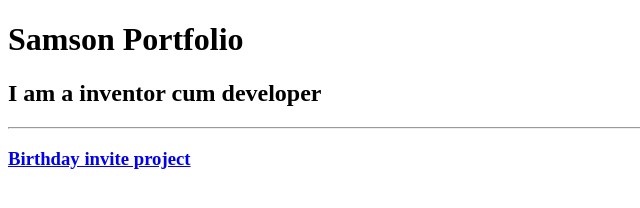
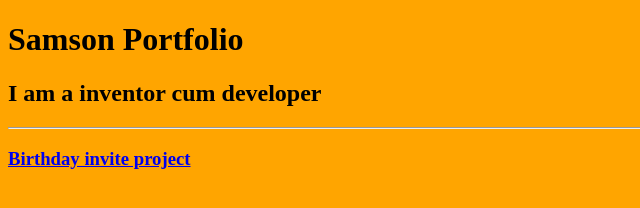
Before and after one commit to samsonjavadala/webdevelopment, a plain HTML site: page index.html in a window 1280 px wide. Shown: the whole page, without its empty margins (0-640 px from the left). Drawn offline with Linux system fonts and the light colour scheme.

Commit message:
Update index.html

```diff
--- a/index.html
+++ b/index.html
@@ -1,5 +1,5 @@
 <!DOCTYPE html>
-<html lang="en>">
+<html style="background: orange;">
 <head>
     <meta charset="UTF-8">
     <title>Samson Portfolio </title>
```
